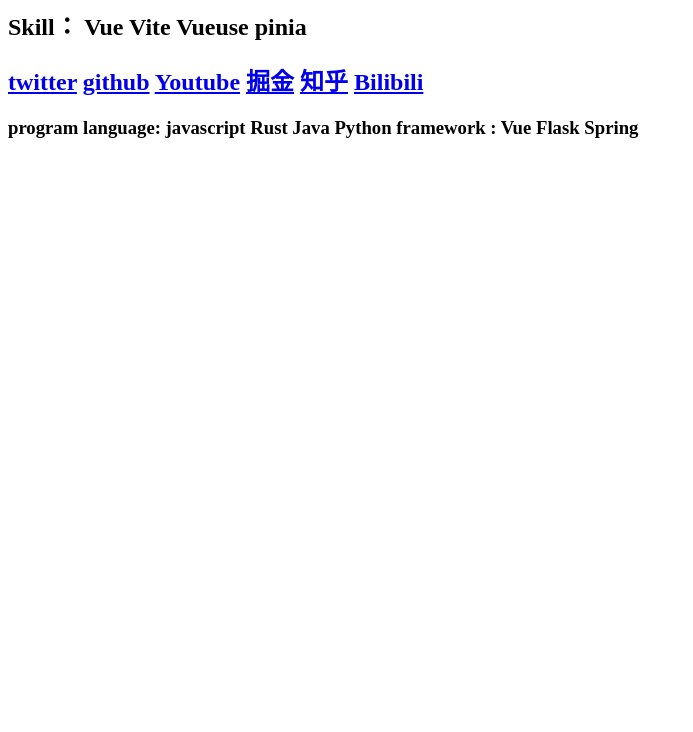
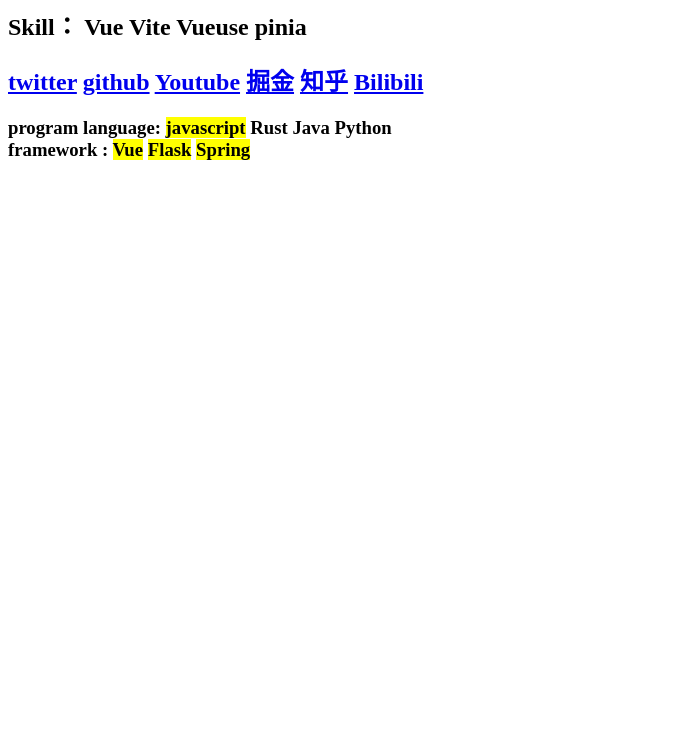
Before and after one commit to Z-Yun-H/Z-Yun-H, a plain HTML site: page admin/index.html in a window 1280 px wide. Shown: the part 68-800 px from the top of the page, without its empty margins (0-693 px from the left). Drawn offline with Linux system fonts and the light colour scheme.

Commit message:
feat: font highlight

```diff
--- a/admin/index.html
+++ b/admin/index.html
@@ -9,6 +9,6 @@
     <a href="https://space.bilibili.com/470683264?spm_id_from=333.1007.0.0" target="_blank">Bilibili</a>
 </h2>
 <h3>
-    program language: javascript Rust Java Python
-    framework : Vue Flask Spring
+    program language: <mark>javascript</mark> <amrk> Rust</amrk> <amrk>Java</amrk> <amrk>Python</amrk><br/>
+    framework : <mark>Vue</mark> <mark>Flask</mark> <mark>Spring</mark>
 </h3>
```
